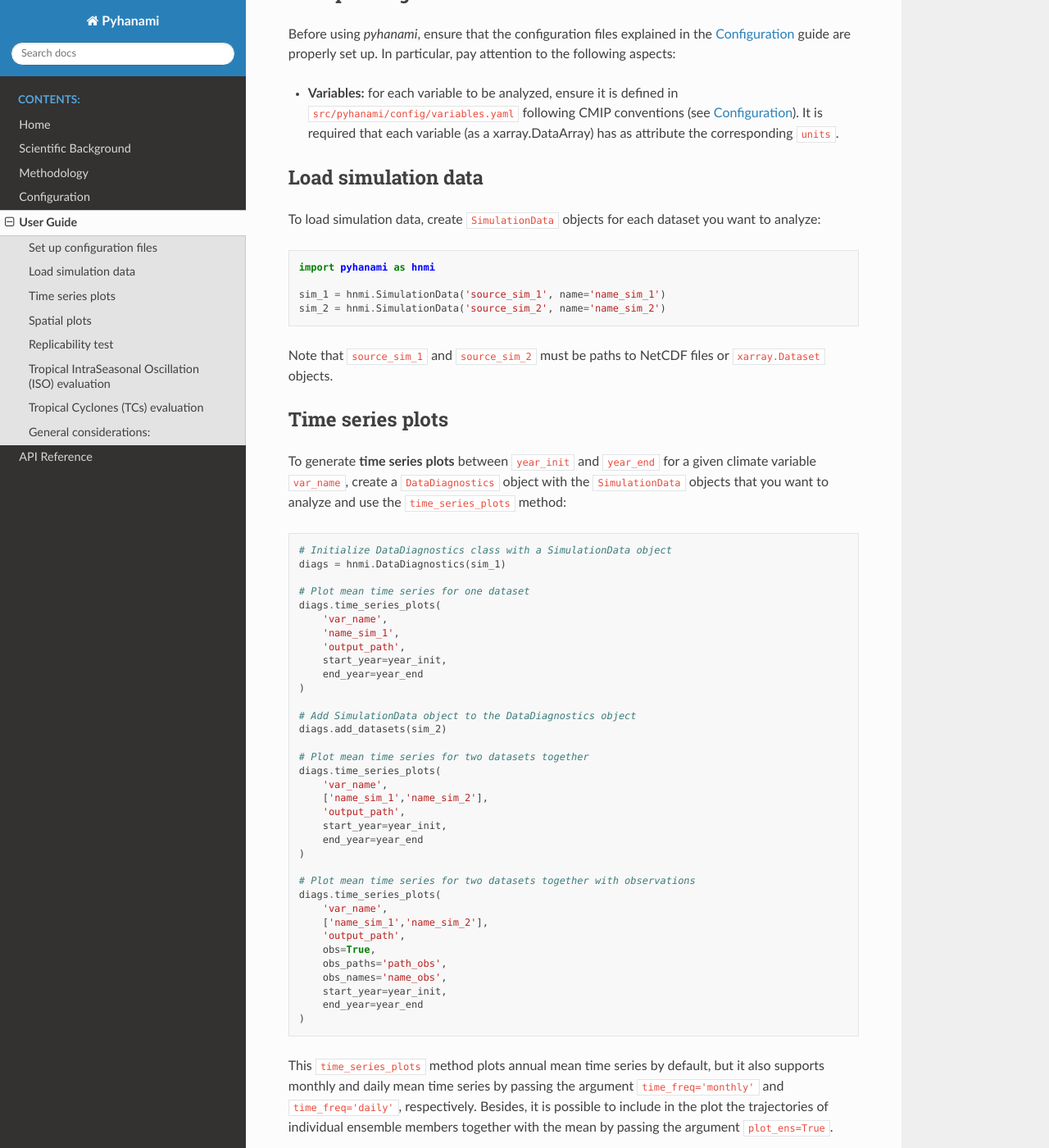
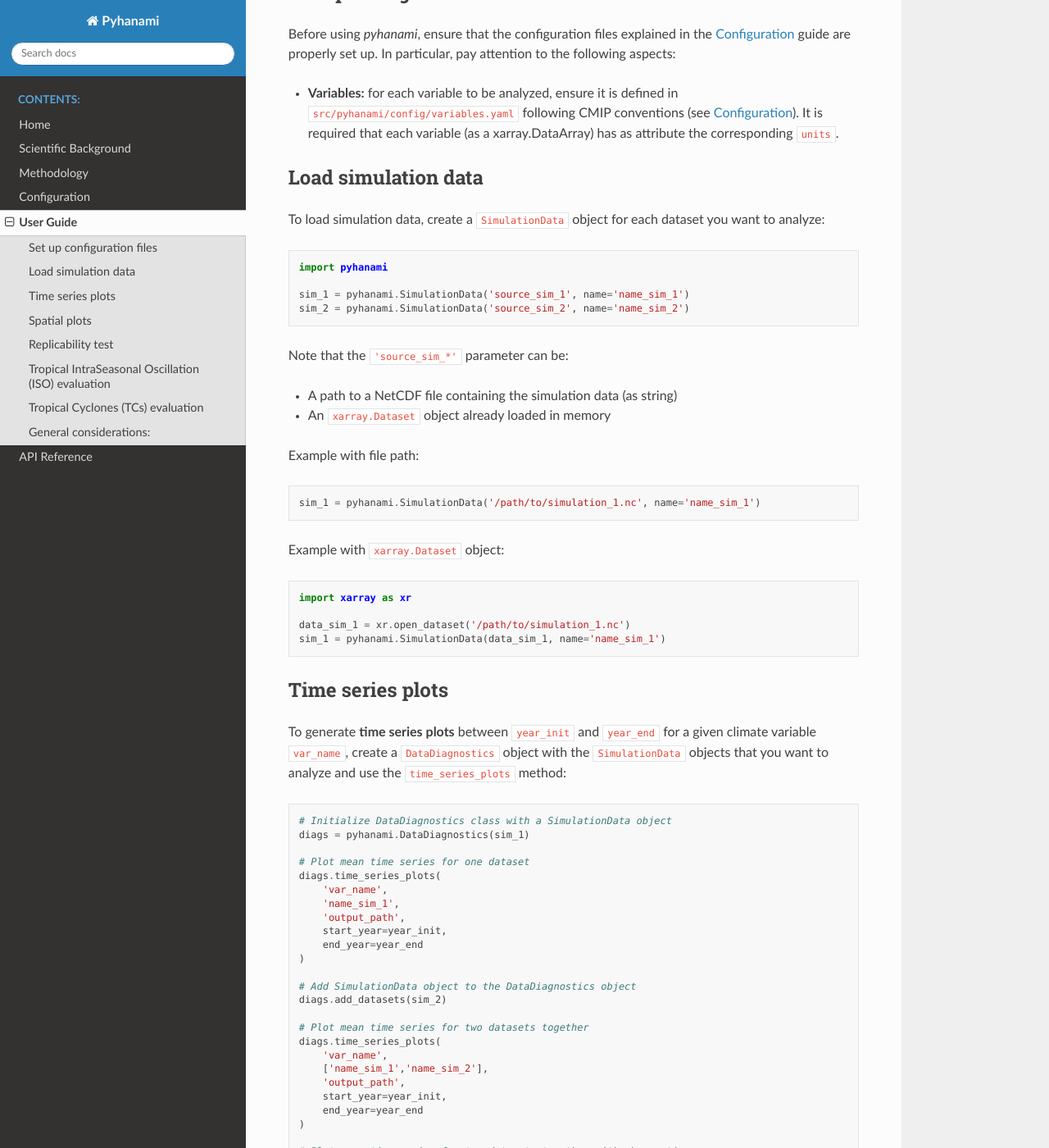
Before and after one commit to BSC-ES/pyhanami, a Sphinx documentation site: the page built from docs/source/User-Guide.md, in a window 1280 px wide and 1400 px high, scrolled down 258 px. Shown: the whole window at 82% size. Built offline with Sphinx 7.4.7 and the Read the Docs theme 3.1.0, drawn with Linux system fonts in a browser that asks for light colours; some of the changed text lies outside the part shown.

Commit message:
Changed 'hnmi' to 'pyhanami' and improved 'Load simulation data' explanation

````diff
--- a/docs/source/User-Guide.md
+++ b/docs/source/User-Guide.md
@@ -12,16 +12,31 @@ Before using _pyhanami_, ensure that the configuration files explained in the [C
 
 ## Load simulation data
 
-To load simulation data, create `SimulationData` objects for each dataset you want to analyze:
+To load simulation data, create a `SimulationData` object for each dataset you want to analyze:
 
 ```python
-import pyhanami as hnmi
+import pyhanami
 
-sim_1 = hnmi.SimulationData('source_sim_1', name='name_sim_1')
-sim_2 = hnmi.SimulationData('source_sim_2', name='name_sim_2')
+sim_1 = pyhanami.SimulationData('source_sim_1', name='name_sim_1')
+sim_2 = pyhanami.SimulationData('source_sim_2', name='name_sim_2')
 ```
 
-Note that `source_sim_1` and `source_sim_2` must be paths to NetCDF files or `xarray.Dataset` objects.
+Note that the `'source_sim_*'` parameter can be:
+- A path to a NetCDF file containing the simulation data (as string)
+- An `xarray.Dataset` object already loaded in memory
+
+Example with file path:
+```python
+sim_1 = pyhanami.SimulationData('/path/to/simulation_1.nc', name='name_sim_1')
+```
+
+Example with `xarray.Dataset` object:
+```python
+import xarray as xr
+
+data_sim_1 = xr.open_dataset('/path/to/simulation_1.nc')
+sim_1 = pyhanami.SimulationData(data_sim_1, name='name_sim_1')
+```
 
 
 ## Time series plots
@@ -30,7 +45,7 @@ To generate **time series plots** between `year_init` and `year_end` for a given
 
 ```python
 # Initialize DataDiagnostics class with a SimulationData object
-diags = hnmi.DataDiagnostics(sim_1)
+diags = pyhanami.DataDiagnostics(sim_1)
 
 # Plot mean time series for one dataset
 diags.time_series_plots(
@@ -76,7 +91,7 @@ To generate **spatial plots** comparing two simulation datasets, create a `DataD
 ```python
 # Initialize DataDiagnostics class with two SimulationData objects
 # (If you have already added these datasets to an existing DataDiagnostics object, you can skip this step)
-diags = hnmi.DataDiagnostics([sim_1, sim_2])
+diags = pyhanami.DataDiagnostics([sim_1, sim_2])
 
 # Plot spatial plots comparing both datasets
 diags.spatial_plots(
@@ -98,7 +113,7 @@ To perform and plot results of a **replicability test** comparing two simulation
 
 ```python
 # Initialize ReplicabilityTest class with two SimulationData objects
-tester = hnmi.ReplicabilityTest([sim_1, sim_2], obs_path='path_obs')
+tester = pyhanami.ReplicabilityTest([sim_1, sim_2], obs_path='path_obs')
 
 # Perform test
 tester.matrix_plot(
@@ -118,7 +133,7 @@ With the following snippet, the `bimodal_ISO` method will perform an EEOF analys
 
 ```python
 # Initialize ScientificEvaluation class with a SimulationData object
-sciskill = hnmi.ScientificEvaluation(sim_1)
+sciskill = pyhanami.ScientificEvaluation(sim_1)
 
 # Compute and plot bimodal ISO indices performing an EEOF analysis on simulated data
 sciskill.bimodal_ISO(
@@ -164,7 +179,7 @@ With the following, the `tc_metrics` method will detect and track TCs between `y
 ```python
 # Initialize ScientificEvaluation class with a SimulationData object
 # (If you have already added this dataset to an existing ScientificEvaluation object, you can skip this step)
-sciskill = hnmi.ScientificEvaluation(sim_1)
+sciskill = pyhanami.ScientificEvaluation(sim_1)
 
 # Compute TC metrics statistics for one simulation dataset
 clim_bias, storm_bias, seas_corr, spat_corr = sciskill.tc_metrics(
````
Also changed, not shown: README.md (+6 -6 lines).
